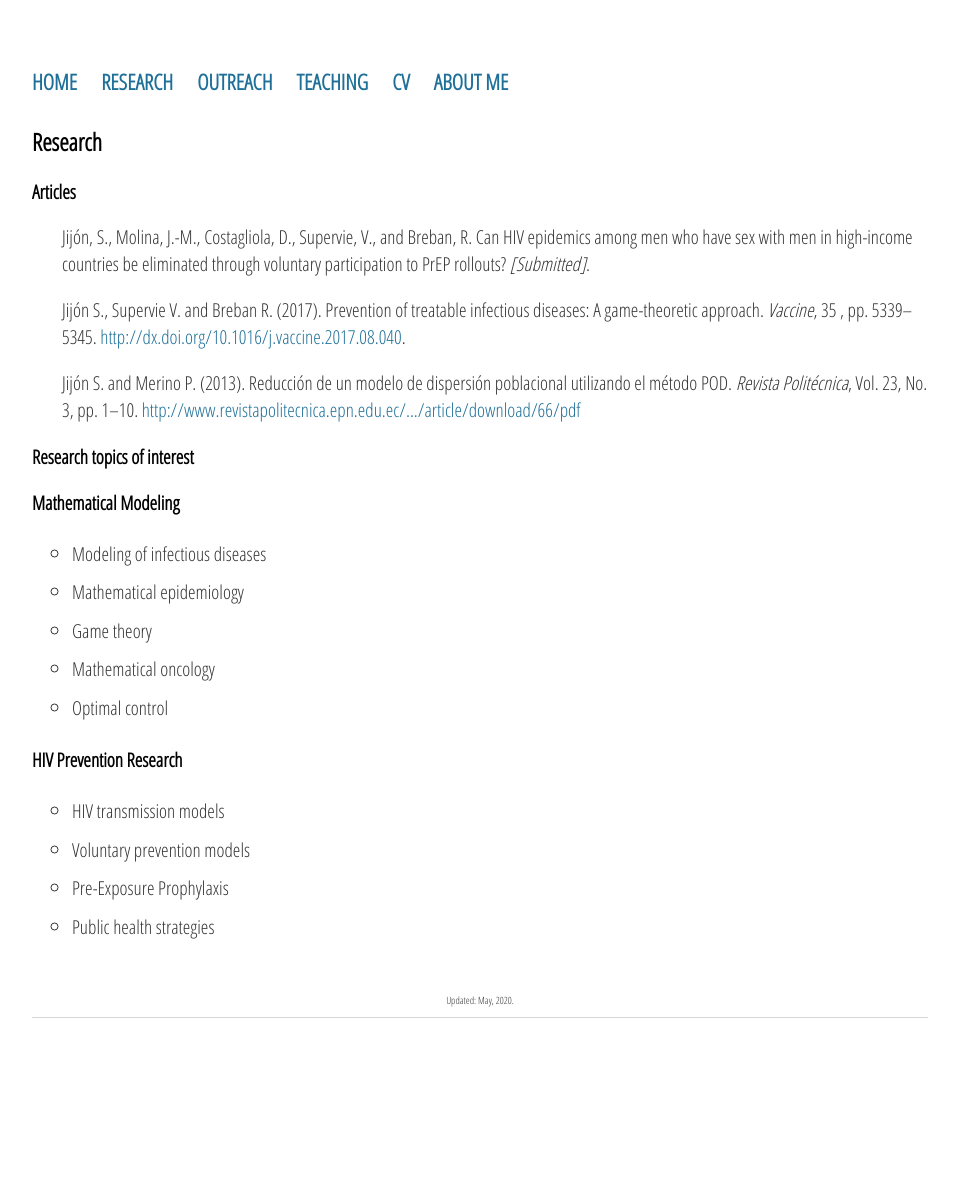
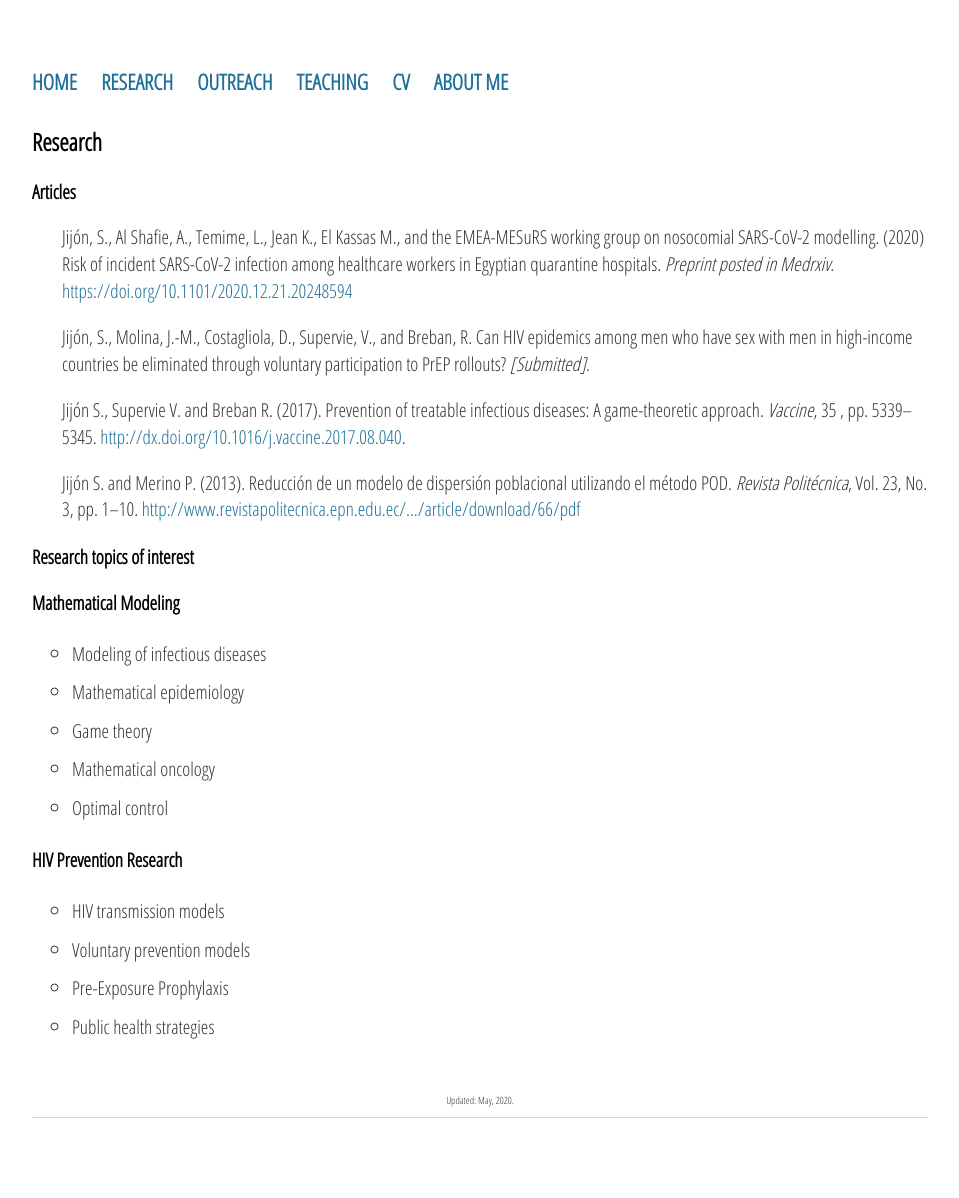
Before and after one commit to sjijon/sjijon.github.io, a Jekyll site: the page built from research.html, in a window 1280 px wide. Shown: the whole page, without its empty margins (160-1119 px from the left). Built offline with Jekyll 4.4.1, drawn with Linux system fonts in a browser that asks for light colours; nearby versions of some CDN libraries; before the commit the page ends 1098 px from its top, so only the background shows below that.

Commit message:
update research

```diff
--- a/research.html
+++ b/research.html
@@ -5,6 +5,7 @@
 <div class="blurb">
 	<h2>Research</h2>
 	<h3>Articles</h3>
+	<p style="padding-left:30px;">Jijón, S., Al Shafie, A., Temime, L., Jean K., El Kassas M., and the EMEA-MESuRS working group on nosocomial SARS-CoV-2 modelling. (2020) Risk of incident SARS-CoV-2 infection among healthcare workers in Egyptian quarantine hospitals. <em>Preprint posted in Medrxiv</em>. <a href="https://doi.org/10.1101/2020.12.21.20248594" target="_blank">https://doi.org/10.1101/2020.12.21.20248594</a></p>
 	<p style="padding-left:30px;">Jijón, S., Molina, J.-M., Costagliola, D., Supervie, V., and Breban, R. Can HIV epidemics among men who have sex with men in high-income countries be eliminated through voluntary participation to PrEP rollouts? <em>[Submitted]</em>.</p>
 	<p style="padding-left:30px;">Jijón S., Supervie V. and Breban R. (2017). Prevention of treatable infectious diseases: A game-theoretic approach. <em>Vaccine</em>, 35 , pp. 5339–5345. <a href="https://www.sciencedirect.com/science/article/pii/S0264410X17311283" target="_blank">http://dx.doi.org/10.1016/j.vaccine.2017.08.040</a>.
 	<p style="padding-left:30px;">Jijón S. and Merino P. (2013). Reducción de un modelo de dispersión poblacional utilizando el método POD. <em>Revista Politécnica</em>, Vol. 23, No. 3, pp. 1–10. <a href="http://www.revistapolitecnica.epn.edu.ec/ojs2/index.php/revista_politecnica2/article/download/66/pdf">http://www.revistapolitecnica.epn.edu.ec/.../article/download/66/pdf</a></p>
```
